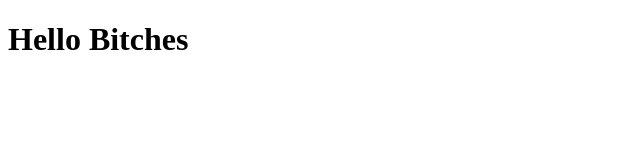
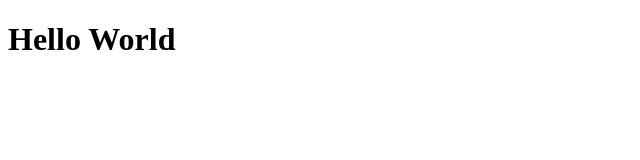
Before and after one commit to AvilaCodeDev/Angula-First-App, a plain HTML site: page index.html in a window 1280 px wide. Shown: the full height of the page, 0-640 px from the left. Drawn offline with Linux system fonts and the light colour scheme.

Commit message:
Next version of web file.

```diff
--- a/index.html
+++ b/index.html
@@ -5,6 +5,6 @@
     <title>Hello world</title>
   </head>
   <body>
-      <h1>Hello Bitches</h1>
+      <h1>Hello World</h1>
   </body>
 </html>
```
